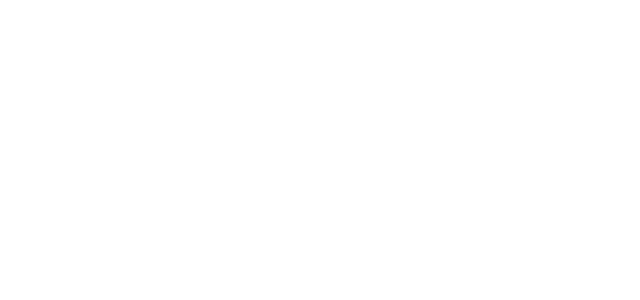
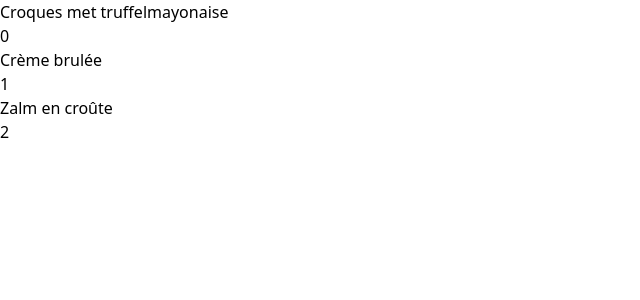
Before and after one commit to timonvp/timonvp.github.io, a React (Create React App) app: page / in a window 1280 px wide. Shown: the top 300 px of the page, without its empty margins (0-640 px from the left). Built offline with nearby package versions, Linux system fonts and the light colour scheme.

Commit message:
Add mock data

```diff
--- a/src/App.js
+++ b/src/App.js
@@ -1,8 +1,10 @@
-function App() {
+import Recipe from './components/Recipe';
+import RECIPE_DATA from './mock-data';
+
+export default function App() {
   return (
     <div className="App">
+      {RECIPE_DATA.map(v => <Recipe id={v.id} name={v.name} />)}
     </div>
   );
 }
-
-export default App;
--- /dev/null
+++ b/src/components/Recipe.js
@@ -0,0 +1,7 @@
+export default function Recipe(props) {
+    const {id, name} = props;
+    return(<div>
+        <h1>{name}</h1>
+        <p>{id}</p>
+    </div>);
+}
--- /dev/null
+++ b/src/mock-data.js
@@ -0,0 +1,126 @@
+const RECIPE_DATA = [
+    {
+        id: 0,
+        name: 'Croques met truffelmayonaise',
+        preparation: 'Beleg twee sneetjes toastbrood met een plakje kaas en een plakje ham. Leg er opnieuw twee sneetjes toastbrood bovenop. Toast de croques goudbruin en krokant in de oven of in een croquemachine. Serveer met truffelmayonaise.',
+        time: 10,
+        people: 1,
+        ingredients: [
+            {
+                name: 'toastbrood',
+                unit: 'sneetjes',
+                amount: 4,
+            },
+            {
+                name: 'hesp',
+                unit: 'plakjes',
+                amount: 2,
+            },
+            {
+                name: 'kaas',
+                unit: 'plakjes',
+                amount: 2,
+            },
+            {
+                name: 'truffelmayonaise',
+                unit: 'el',
+                amount: 1,
+            },
+        ],
+    },
+    {
+        id: 1,
+        name: 'Crème brulée',
+        preparation: 'Roer de suiker onder de eigelen. Voeg hier de volle melk en de room aan toe. Schraap de zaadjes uit de vanillestok en voeg bij het mengsel. Laat een uurtje rusten in de koelkast. Doe het mengsel in vuurvaste schaaltjes en bak de crème brulée af gedurende 1 uur en 15 minuten in een voorverwarmde oven van 95 graden. Haal ze uit de oven en laat ze afkoelen. Bestrooi de crème brulées met fijne suiker en karamelliseer de suiker met een brander.',
+        time: 120,
+        people: 6,
+        ingredients: [
+            {
+                name: 'eigelen',
+                unit: '',
+                amount: 10,
+            },
+            {
+                name: 'suiker',
+                unit: 'gr',
+                amount: 200,
+            },
+            {
+                name: 'volle melk',
+                unit: 'dl',
+                amount: 3,
+            },
+            {
+                name: 'volle room',
+                unit: 'dl',
+                amount: 9,
+            },
+            {
+                name: 'vanillestok',
+                unit: '',
+                amount: 1,
+            },
+        ],
+    },
+    {
+        id: 2,
+        name: 'Zalm en croûte',
+        preparation: 'Doe voor de vulling de ricotta, de pijnboompitten, knoflook, olijfolie, basilicum, dille en citroenzeste in de foodprocessor. Pureer tot een mooie crème. Breng het geheel op smaak met peper en zout. Verwarm de oven voor op 180°C. Neem een vel filodeeg. Vouw het dubbel en leg het met de lange zijde verticaal voor je. Smeer volledig in met een dun laagje gesmolten boter. Leg er een tweede vel dubbelgevouwen filodeeg over en bestrijk met boter. Doe dit ook met het derde vel. Bestrijk dan het filodeeg volledig met ricottavulling en leg daarop aan de bovenkant een stuk zalm. Rol het filodeeg voorzichtig op vanaf de kant waar je de zalm hebt gelegd. Vouw de zijkanten nonchalant naar binnen zoals een pakketje. Smeer de buitenkant in met gesmolten boter en leg de zalm en croûte op een bakplaat bekleed met bakpapier. Maak nu de tweede portie. Bak de zalm en croûte 30-35 minuten in de oven.',
+        time: 60,
+        people: 2,
+        ingredients: [
+            {
+                name: 'ricotta',
+                unit: 'gr',
+                amount: 180,
+            },
+            {
+                name: 'pijnboompitten',
+                unit: 'gr',
+                amount: 50,
+            },
+            {
+                name: 'knoflook',
+                unit: 'tenen',
+                amount: 2,
+            },
+            {
+                name: 'olijfolie',
+                unit: 'el',
+                amount: 1,
+            },
+            {
+                name: 'basilicum',
+                unit: 'blaadjes',
+                amount: 10,
+            },
+            {
+                name: 'dille',
+                unit: 'takjes',
+                amount: 4,
+            },
+            {
+                name: 'citroen',
+                unit: '',
+                amount: 1,
+            },
+            {
+                name: 'filodeeg',
+                unit: 'vellen',
+                amount: 6,
+            },
+            {
+                name: 'gesmolten boter',
+                unit: 'gr',
+                amount: 30,
+            },
+            {
+                name: 'zalmfilet',
+                unit: 'gr',
+                amount: 500,
+            },
+        ],
+    },
+];
+
+export default RECIPE_DATA;
```
